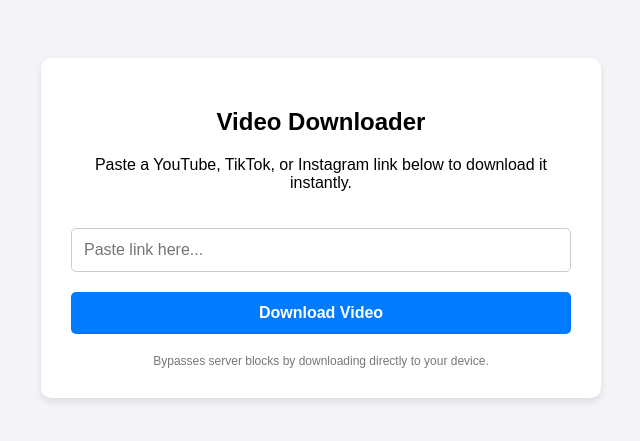
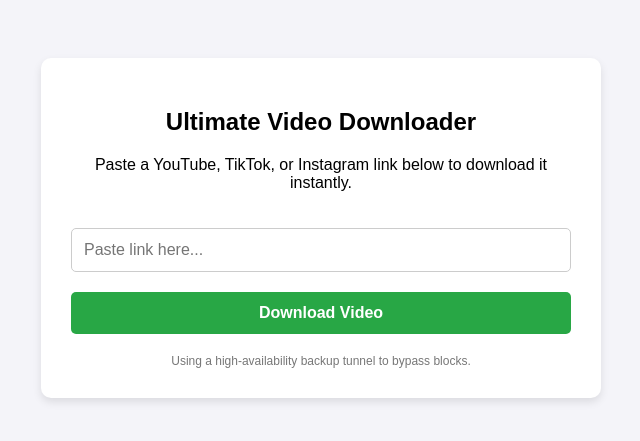
Before and after one commit to sullivan3280/my-video-downloader, a Flask app: page / in a window 1280 px wide. Shown: the top 441 px of the page, without its empty margins (319-959 px from the left). Run offline with Flask 3, Linux system fonts and the light colour scheme.

Commit message:
Update index.html

```diff
--- a/templates/index.html
+++ b/templates/index.html
@@ -3,25 +3,25 @@
 <head>
     <meta charset="UTF-8">
     <meta name="viewport" content="width=device-width, initial-scale=1.0">
-    <title>Video Downloader</title>
+    <title>Ultimate Video Downloader</title>
     <style>
         body { font-family: Arial, sans-serif; text-align: center; background-color: #f4f4f9; padding: 50px 20px; }
         .container { max-width: 500px; margin: auto; background: white; padding: 30px; border-radius: 10px; box-shadow: 0 4px 8px rgba(0,0,0,0.1); }
         input[type="text"] { width: 100%; padding: 12px; margin: 20px 0; border: 1px solid #ccc; border-radius: 5px; box-sizing: border-box; font-size: 16px; }
-        button { background-color: #007BFF; color: white; padding: 12px 20px; border: none; border-radius: 5px; cursor: pointer; width: 100%; font-size: 16px; font-weight: bold; }
-        button:hover { background-color: #0056b3; }
+        button { background-color: #28a745; color: white; padding: 12px 20px; border: none; border-radius: 5px; cursor: pointer; width: 100%; font-size: 16px; font-weight: bold; }
+        button:hover { background-color: #218838; }
         .footer { margin-top: 20px; font-size: 12px; color: #777; }
     </style>
 </head>
 <body>
     <div class="container">
-        <h2>Video Downloader</h2>
+        <h2>Ultimate Video Downloader</h2>
         <p>Paste a YouTube, TikTok, or Instagram link below to download it instantly.</p>
 
         <input type="text" id="videoUrl" placeholder="Paste link here..." required>
         <button onclick="downloadVideo()">Download Video</button>
 
-        <div class="footer">Bypasses server blocks by downloading directly to your device.</div>
+        <div class="footer">Using a high-availability backup tunnel to bypass blocks.</div>
     </div>
 
     <script>
@@ -32,12 +32,9 @@
                 return;
             }
 
-            // This safely bypasses server blocks by using an open, high-speed download API client-side
-            const cleanUrl = encodeURIComponent(url);
-            const downloadServiceUrl = `https://co.wuk.sh/api/proxy?url=${cleanUrl}`;
-
-            // It opens a clean download channel directly via your phone's browser
-            window.open(`https://cobalt.tools/#${url}`, '_blank');
+            // Pushes the request directly through Publer's specialized tool to bypass YT restrictions
+            const encodedUrl = encodeURIComponent(url);
+            window.open(`https://publer.io/tools/media-downloader?url=${encodedUrl}`, '_blank');
         }
     </script>
 </body>
```
